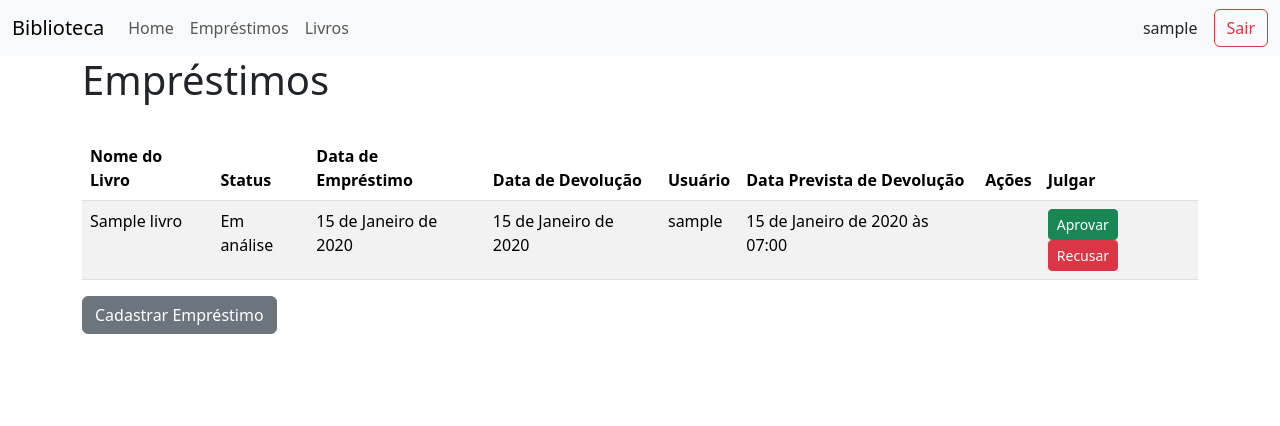
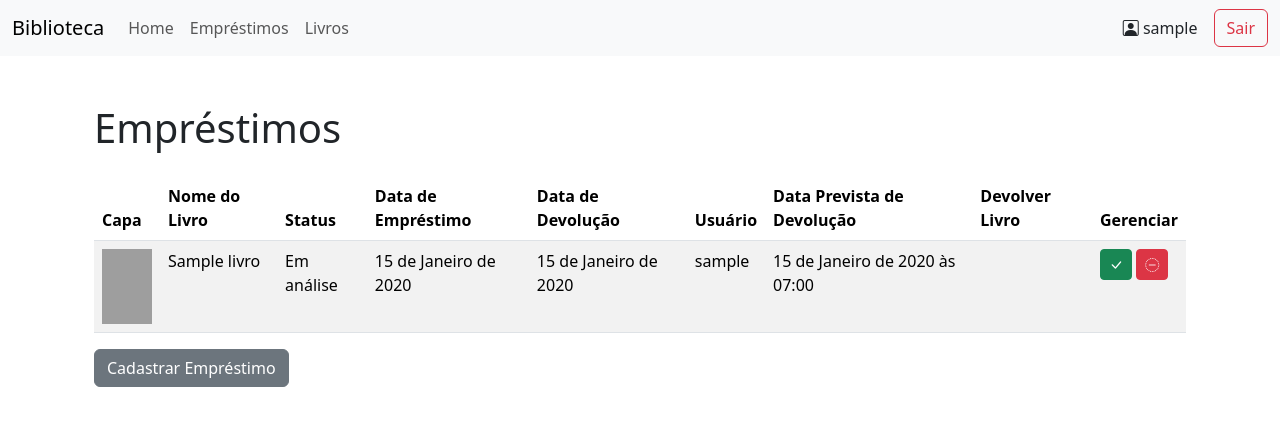
Before and after one commit to Jleandrobr/genius_lab, a Django app: page /emprestimo/ in a window 1280 px wide. Shown: the top 426 px of the page. Run offline with Django 5.2, Linux system fonts and the light colour scheme; a user stored in the database is signed in; tables that the repository leaves empty hold one stand-in row (values such as "Sample post"); grey boxes are pictures that could not be loaded.

Commit message:
fix: alterando layout de listagem emprestimo e livro

```diff
--- a/accounts/views.py
+++ b/accounts/views.py
@@ -8,6 +8,7 @@ def register(request):
     form = CustomUserCreationForm()
     if request.method == "POST":
         form = CustomUserCreationForm(request.POST)
+
         if form.is_valid():
             user = form.save()
             user.is_valid = False
--- a/templates/base.html
+++ b/templates/base.html
@@ -33,7 +33,7 @@
 
                 <div class="d-flex gap-3 align-items-center">
                     {% if user.is_authenticated %}
-                        <span class="nav-text">
+                        <span class="nav-text"><i class="bi bi-person-square"></i>
                             {{ user.username }}
                         </span>
                         <form method="post" action="{% url 'logout' %}">
--- a/templates/emprestimos/listagem.html
+++ b/templates/emprestimos/listagem.html
@@ -4,29 +4,37 @@
 {% block title %}Listagem de Empréstimos{% endblock %}
 
 {% block content %}
-
+    <div class="container mt-5">
     <h1>Empréstimos</h1>
-    <br>
 
     {% if emprestimos %}
-        <table class="table table-striped">
+        <table class="table table-striped mt-4">
             <thead>
                 <tr>
+                    <th>Capa</th>
                     <th>Nome do Livro</th>
                     <th>Status</th>
                     <th>Data de Empréstimo</th>
                     <th>Data de Devolução</th>
+                    {% if user.is_superuser %}
                     <th>Usuário</th>
+                    {% endif %}
                     <th>Data Prevista de Devolução</th>
-                    <th>Ações</th>
+                    <th>Devolver Livro</th>
                     {% if user.is_superuser %}
-                    <th>Julgar</th>
+                    <th>Gerenciar</th>
                     {% endif %}
                 </tr>
             </thead>
             <tbody>
                 {% for emprestimo in emprestimos %}
                     <tr>
+                        <td>
+                            {% if emprestimo.livro.capa %}
+                                <img src="{{ emprestimo.livro.capa.url }}" alt="Capa do Livro" width="50" height="75">
+                            {% else %}
+                                <span>Sem capa</span>
+                            {% endif %}
                         <td>{{ emprestimo.livro.titulo }}</td>
                         <td>{{ emprestimo.status }}</td>
                         <td>{{ emprestimo.data_emprestimo }}</td>
@@ -37,11 +45,13 @@
                                 -
                             {% endif %}
                         </td>
+                        {% if user.is_superuser %}
                         <td>{{ emprestimo.usuario }}</td>
+                        {% endif %}
                         <td>{{ emprestimo.data_prevista_devolucao }}</td>
-                        <td>
+                        <td class="text-center">
                             {% if emprestimo.status == 'Emprestado' %}
-                                <button type="button" class="btn btn-primary btn-sm" data-bs-toggle="modal" data-bs-target="#devolverModal{{ emprestimo.id }}">Devolver</button>
+                                <button type="button" class="btn btn-primary btn-sm" data-bs-toggle="modal" data-bs-target="#devolverModal{{ emprestimo.id }}"><i class="bi bi-arrow-90deg-up"></i></button>
                                 <div class="modal fade" id="devolverModal{{ emprestimo.id }}" tabindex="-1" aria-labelledby="devolverModalLabel{{ emprestimo.id }}" aria-hidden="true">
                                     <div class="modal-dialog">
                                         <div class="modal-content">
@@ -76,11 +86,11 @@
                                 <form method="POST" action="{% url 'aprovar_emprestimo' %}" style="display: inline;">
                                     {% csrf_token %}
                                     <input type="hidden" name="emprestimo_id" value="{{ emprestimo.id }}">
-                                    <button type="submit" class="btn btn-success btn-sm">Aprovar</button>
+                                    <button type="submit" class="btn btn-success btn-sm"data-bs-toggle="tooltip" data-bs-placement="top" data-bs-title="Aprovar Empréstimo"><i class="bi bi-check-lg"></i></button>
                                 </form>
                                 <form method="POST" action="{% url 'recusar_emprestimo' %}" style="display: inline;">
                                     {% csrf_token %}
-                                    <button type="button" class="btn btn-danger btn-sm" data-bs-toggle="modal" data-bs-target="#modal{{ emprestimo.id }}">Recusar</button>
+                                    <button type="button" class="btn btn-danger btn-sm" data-bs-toggle="modal" data-bs-target="#modal{{ emprestimo.id }}"><i class="bi bi-dash-circle-dotted"></i></button>
                                     <div class="modal fade" id="modal{{ emprestimo.id }}" tabindex="-1" aria-labelledby="modal{{ emprestimo.id }}Label" aria-hidden="true">
                                         <div class="modal-dialog">
                                             <div class="modal-content">
@@ -123,4 +133,5 @@
     {% if user.is_superuser %}
     <button type="button" class="btn btn-secondary" onclick="window.location.href='{% url 'cadastro_emprestimo' %}';">Cadastrar Empréstimo</button>
     {% endif %}
+    </div>
 {% endblock %}
--- a/templates/livros/listagem.html
+++ b/templates/livros/listagem.html
@@ -7,7 +7,7 @@
 {% block content %}
 
 <div class="container mt-5">
-    <h1>Listagem de Livros</h1>
+    <h1>Livros</h1>
 
     <table class="table table-striped mt-4">
         <thead>
@@ -20,7 +20,7 @@
                 <th scope="col">Ação</th>
             </tr>
         </thead>
-        <tbody>
+        <tbody class="table-group-divider">
             {% for livro in livros %}
             <tr>
                 <td>
@@ -38,7 +38,7 @@
                     <form method="POST" action="{% url 'solicitar_emprestimo' %}" style="display: inline;">
                         {% csrf_token %}
                         <input type="hidden" name="livro_id" value="{{ livro.id }}">
-                        <button type="submit" class="btn btn-success btn-sm" data-bs-toggle="tooltip" data-bs-placement="top" data-bs-title="Solicitar Empresitimo"><i class="bi bi-plus-lg"></i></button>
+                        <button type="submit" class="btn btn-success btn-sm" data-bs-toggle="tooltip" data-bs-placement="top" data-bs-title="Solicitar Empréstimo"><i class="bi bi-bookmark-plus"></i></i></button>
                     </form>
                 </td>
             </tr>
```
